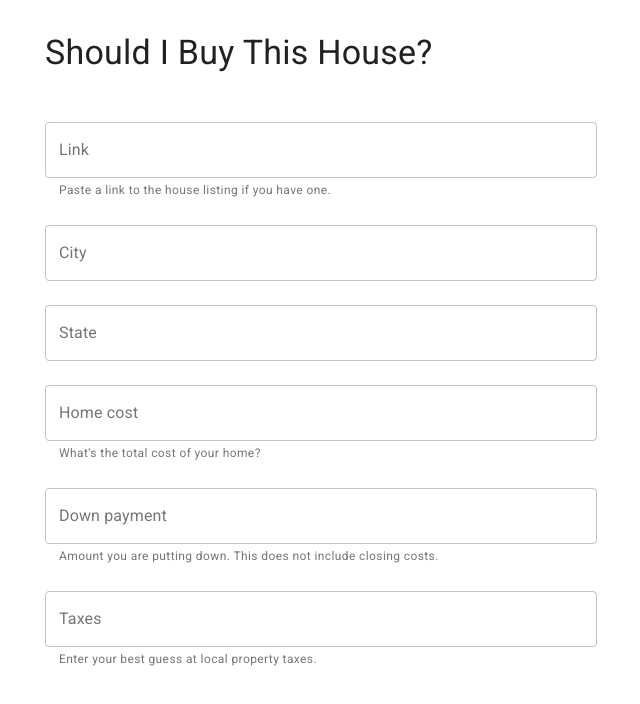
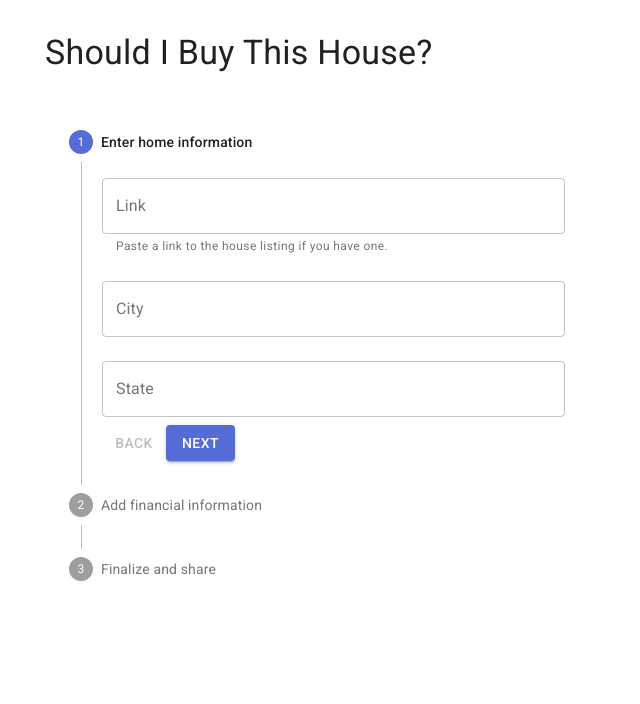
Before and after one commit to dbredvick/shouldibuythishouse, a Next.js app: page / in a window 1280 px wide. Shown: the top 704 px of the page, without its empty margins (319-959 px from the left). Built offline with nearby package versions, Linux system fonts and the light colour scheme.

Commit message:
stepper lookin gooooood

```diff
--- a/pages/index.js
+++ b/pages/index.js
@@ -1,20 +1,25 @@
 import React from 'react';
 import {
   Box,
+  Button,
   Container,
   Divider,
   TextField,
   Typography,
+  Step,
+  Stepper,
+  StepLabel,
+  StepContent,
 } from '@material-ui/core';
 export default function Index() {
-  return (
-    <Container maxWidth="sm">
-      <Box my={4}>
-        <Typography variant="h4" component="h1" gutterBottom>
-          Should I Buy This House?
-        </Typography>
-      </Box>
-      <TextField
+  function getSteps() {
+    return ['Enter home information', 'Add financial information', 'Finalize and share'];
+  }
+
+  function getStepContent(step) {
+    switch (step) {
+      case 0:
+        return (<><TextField
           id="outlined-link"
           label="Link"
           margin="normal"
@@ -35,8 +40,9 @@ export default function Index() {
             margin="normal"
             variant="outlined"
             fullWidth
-      />
-      <TextField
+          /></>);
+      case 1:
+        return <><TextField
           id="outlined-cost"
           label="Home cost"
           margin="normal"
@@ -59,7 +65,66 @@ export default function Index() {
             variant="outlined"
             helperText="Enter your best guess at local property taxes."
             fullWidth
-      />
+          /></>;
+      case 2:
+        return `More info to come here.`;
+      default:
+        return 'Unknown step';
+    }
+  }
+
+  const [activeStep, setActiveStep] = React.useState(0);
+  const steps = getSteps();
+
+  function handleNext() {
+    setActiveStep(prevActiveStep => prevActiveStep + 1);
+  }
+
+  function handleBack() {
+    setActiveStep(prevActiveStep => prevActiveStep - 1);
+  }
+
+  function handleReset() {
+    setActiveStep(0);
+  }
+
+  return (
+    <Container maxWidth="sm">
+      <Box my={4}>
+        <Typography variant="h4" component="h1" gutterBottom>
+          Should I Buy This House?
+        </Typography>
+      </Box>
+      <Stepper activeStep={activeStep} orientation="vertical">
+        {steps.map((label, index) => (
+          <Step key={label}>
+            <StepLabel>{label}</StepLabel>
+            <StepContent>
+              <Typography>{getStepContent(index)}</Typography>
+              <div>
+                <div>
+                  <Button
+                    disabled={activeStep === 0}
+                    onClick={handleBack}
+                  >
+                    Back
+                  </Button>
+                  <Button
+                    variant="contained"
+                    color="primary"
+                    onClick={handleNext}
+                  >
+                    {activeStep === steps.length - 1 ? 'Finish' : 'Next'}
+                  </Button>
+                </div>
+              </div>
+            </StepContent>
+          </Step>
+        ))}
+      </Stepper>
+
+
+
     </Container>
   );
 }
```
Lines whose indentation alone changed are shown as unchanged.
